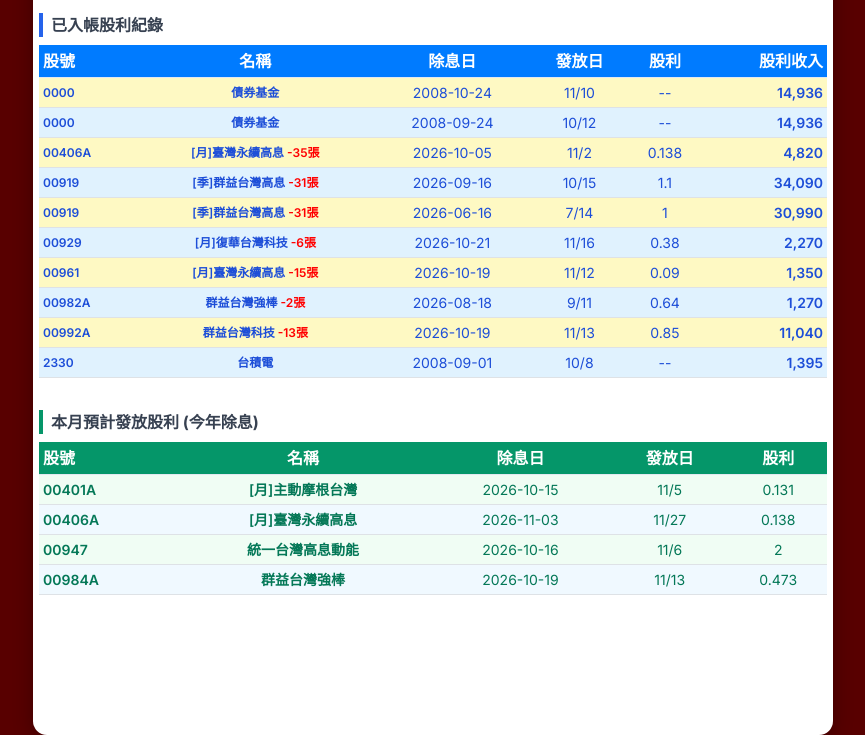
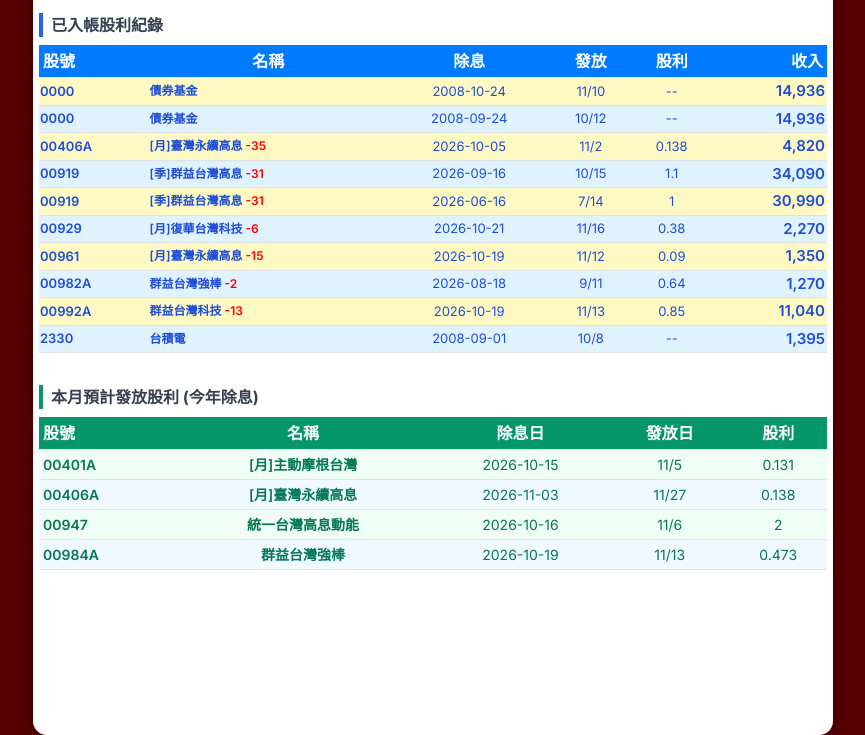
Before and after one commit to LANU7870056/chi, a plain HTML site: page da5p.htm in a window 1280 px wide. Shown: the part 65-800 px from the top of the page, without its empty margins (207-1072 px from the left). Drawn offline with nearby package versions, Linux system fonts and the light colour scheme.

Commit message:
Add files via upload

```diff
--- a/da5p.htm
+++ b/da5p.htm
@@ -49,9 +49,9 @@ body {
     overflow-x: auto;
     -webkit-overflow-scrolling: touch;
     background-color: #fff;
-    box-shadow: 0 2px 2px rgba(0,0,0,0.1);
-    border-radius: 2px;
-    margin-top: 2px;
+    box-shadow: 0 1px 1px rgba(0,0,0,0.1);
+    border-radius: 1px;
+    margin-top: 1px;
 }
 
 table {
@@ -71,7 +71,7 @@ td {
 
 th {
     background-color: #007bff;
-    padding: 2px 1px;
+    padding: 1px 1px;
     color: white;
     position: sticky;
     top: 0;
@@ -149,13 +149,13 @@ th {
         <div class="overflow-x-auto">
           <table class="w-full text-left border-collapse text-[16px] sm:text-[18px] whitespace-nowrap">
             <thead>
-              <tr class="bg-slate-100 border-b border-slate-200 font-semibold">
+              <tr class="bg-slate-95 border-b border-slate-180 font-semibold">
                 <th style="font-size: 16px;" class="py-1 px-1 text-left responsive-th">股號</th>
                 <th style="font-size: 16px;" class="py-1 px-1 text-center responsive-th">名稱</th>
-                <th style="font-size: 16px;" class="py-1 px-1 text-center responsive-th">除息日</th>
-                <th style="font-size: 16px;" class="py-1 px-1 text-center responsive-th">發放日</th>
+                <th style="font-size: 16px;" class="py-1 px-1 text-center responsive-th">除息</th>
+                <th style="font-size: 16px;" class="py-1 px-1 text-center responsive-th">發放</th>
                 <th style="font-size: 16px;" class="py-1 px-1 text-center responsive-th">股利</th>
-                <th style="font-size: 16px;" class="py-1 px-1 text-right responsive-th">股利收入</th>
+                <th style="font-size: 16px;" class="py-1 px-1 text-right responsive-th">收入</th>
               </tr>
             </thead>
             <tbody id="tableBody" class="divide-y divide-slate-200/50">
@@ -343,18 +343,18 @@ th {
 
 
 
-const noo = item.no ? `-${item.no}張` : "";
+const noo = item.no ? `-${item.no}` : "";
 
         const tr = document.createElement('tr');
         tr.className = `${rowBgClass} transition-colors border-b border-slate-200/60`;
         tr.innerHTML = `
-          <td style="font-size: 12px; color: #1d4ed8; padding: 4px;" class="text-left pl-3 font-semibold text-slate-900">${item.sid}</td>
-          <td style="font-size: 12px; color: #1d4ed8; padding: 4px;" class="text-center font-semibold text-slate-900">${item.na}
+<td style="font-size: 13px; color: #1d4ed8; padding: 1px;" class="text-left pl-3 font-semibold text-slate-900">${item.sid}</td>
+<td style="font-size: 12px; color: #1d4ed8; padding: 1px;" class="text-left font-semibold text-slate-900">${item.na}
 <span style="color: #F00;">${noo}</span></td>
-          <td style="font-size: 14px; color: #1d4ed8; padding: 4px;" class="text-center">${da1Date.formatted}</td>
-          <td style="font-size: 14px; color: #1d4ed8; padding: 4px;" class="text-center">${da2Date.formatted}</td>
-          <td style="font-size: 14px; color: #1d4ed8; padding: 4px;" class="text-center">${formattedRa}</td>
-          <td style="font-size: 14px; color: #1d4ed8; padding: 4px;" class="text-right pr-3 font-semibold">${formattedInc}</td>
+          <td style="font-size: 13px; color: #1d4ed8; padding: 2px;" class="text-center">${da1Date.formatted}</td>
+          <td style="font-size: 13px; color: #1d4ed8; padding: 2px;" class="text-center">${da2Date.formatted}</td>
+          <td style="font-size: 13px; color: #1d4ed8; padding: 2px;" class="text-center">${formattedRa}</td>
+          <td style="font-size: 15px; color: #1d4ed8; padding: 2px;" class="text-right pr-3 font-semibold">${formattedInc}</td>
         `;
         tBody.appendChild(tr);
       });
```
